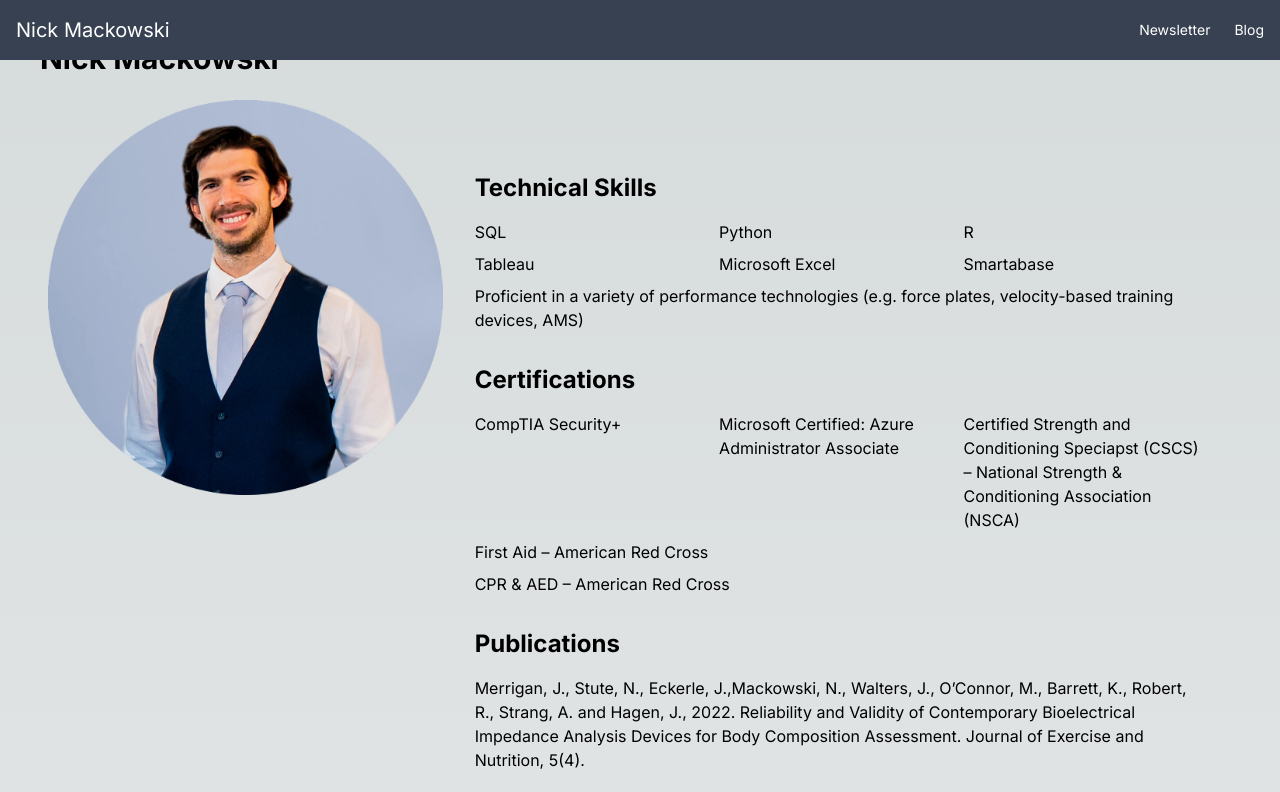
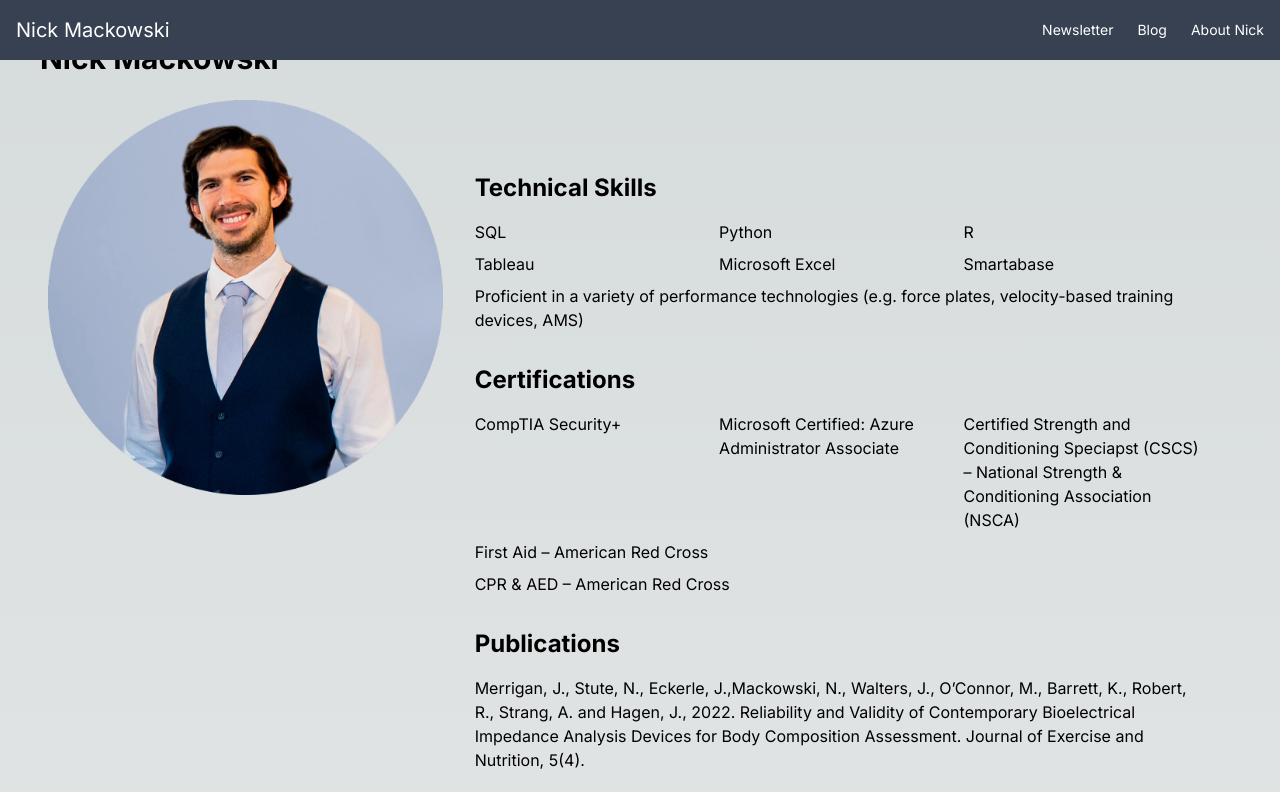
Before and after one commit to nmack41/nmdotcom, a Next.js app: page / in a window 1280 px wide. Shown: the top 792 px of the page. Built offline with nearby package versions, Linux system fonts and the light colour scheme.

Commit message:
created social button framework

```diff
--- a/package.json
+++ b/package.json
@@ -11,7 +11,8 @@
   "dependencies": {
     "next": "13.5.4",
     "react": "^18",
-    "react-dom": "^18"
+    "react-dom": "^18",
+    "react-icons": "^4.11.0"
   },
   "devDependencies": {
     "@types/node": "^20",
--- a/src/layout/Header.tsx
+++ b/src/layout/Header.tsx
@@ -1,4 +1,5 @@
 import Link from 'next/link';
+// import SocialLinks from '@layout/Social';
 
 export default function Header() {
   return (
@@ -8,16 +9,13 @@ export default function Header() {
         <div className="socialclass ml-2">
           {/* Include your Social component here */}
           {/* <Social /> */}
+          {/* <SocialLinks /> */}
         </div>
         <div className="flex">
           <Link href="/newsletter" className="text-white text-sm ml-6 transition-all duration-300 hover:font-bold">Newsletter</Link>
           <Link href="/blog" className="text-white text-sm ml-6 transition-all duration-300 hover:font-bold">Blog</Link>
           {/* Uncomment below if you want an "About Nick" link */}
-          {/* <Link href="/">
-            <a className="text-white text-sm ml-6 transition-all duration-300 hover:font-bold">
-              About Nick
-            </a>
-          </Link> */}
+          <Link href="/" className="text-white text-sm ml-6 transition-all duration-300 hover:font-bold">About Nick</Link>
         </div>
       </nav>
     </header>
--- /dev/null
+++ b/src/layout/Social.tsx
@@ -0,0 +1,76 @@
+// import React from 'react';
+// import { IconType } from 'react-icons/lib';
+// import { SiGithub, SiLinkedin, SiTwitter, SiInstagram} from 'react-icons/si';
+
+// function SocialLinks() {
+//     return (
+//       <div className='mt-2 flex space-x-4'>
+//         {socials.map((social) => (
+//           key={social.href}
+//         ))}
+
+//       </div>
+//     );
+//   }
+
+//   const footerLinks: { href: string; text: string; tooltip: React.ReactNode }[] =
+//     [
+//       {
+//         href: 'https://github.com/theodorusclarence/theodorusclarence.com',
+//         text: 'Source Code',
+//         tooltip: (
+//           <>
+//             This website is <strong>open source</strong>!
+//           </>
+//         ),
+//       },
+//       {
+//         href: 'https://clarence.link/booknotes',
+//         text: 'Book Notes',
+//         tooltip: 'Note collection of books that I read',
+//       },
+//       {
+//         href: '/subscribe',
+//         text: 'Subscribe',
+//         tooltip: 'Get an email whenever I post, no spam',
+//       },
+//     ];
+
+//   type Social = {
+//     href: string;
+//     icon: IconType;
+//     id: string;
+//     text: React.ReactNode;
+//   };
+//   const socials: Social[] = [
+//     {
+//       href: 'https://clarence.link/github',
+//       icon: SiGithub,
+//       id: 'Github',
+//       text: (
+//         <>
+//           See my projects on Github
+//           </>
+//       ),
+//     },
+//     {
+//       href: 'https://clarence.link/linkedin',
+//       icon: SiLinkedin,
+//       id: 'Linkedin',
+//       text: (
+//         <>
+//           Find me on Linkedin
+//         </>
+//       ),
+//     },
+//     {
+//       href: 'https://clarence.link/twt',
+//       icon: SiTwitter,
+//       id: 'Twitter',
+//       text: (
+//         <>
+//           I post updates, tips, insight, and sometimes do some talk. Follow me on Twitter
+//         </>
+//       ),
+//     },
+//   ];
```
Also changed, not shown: 1 other file (tests, documents, lock files or other folders).
